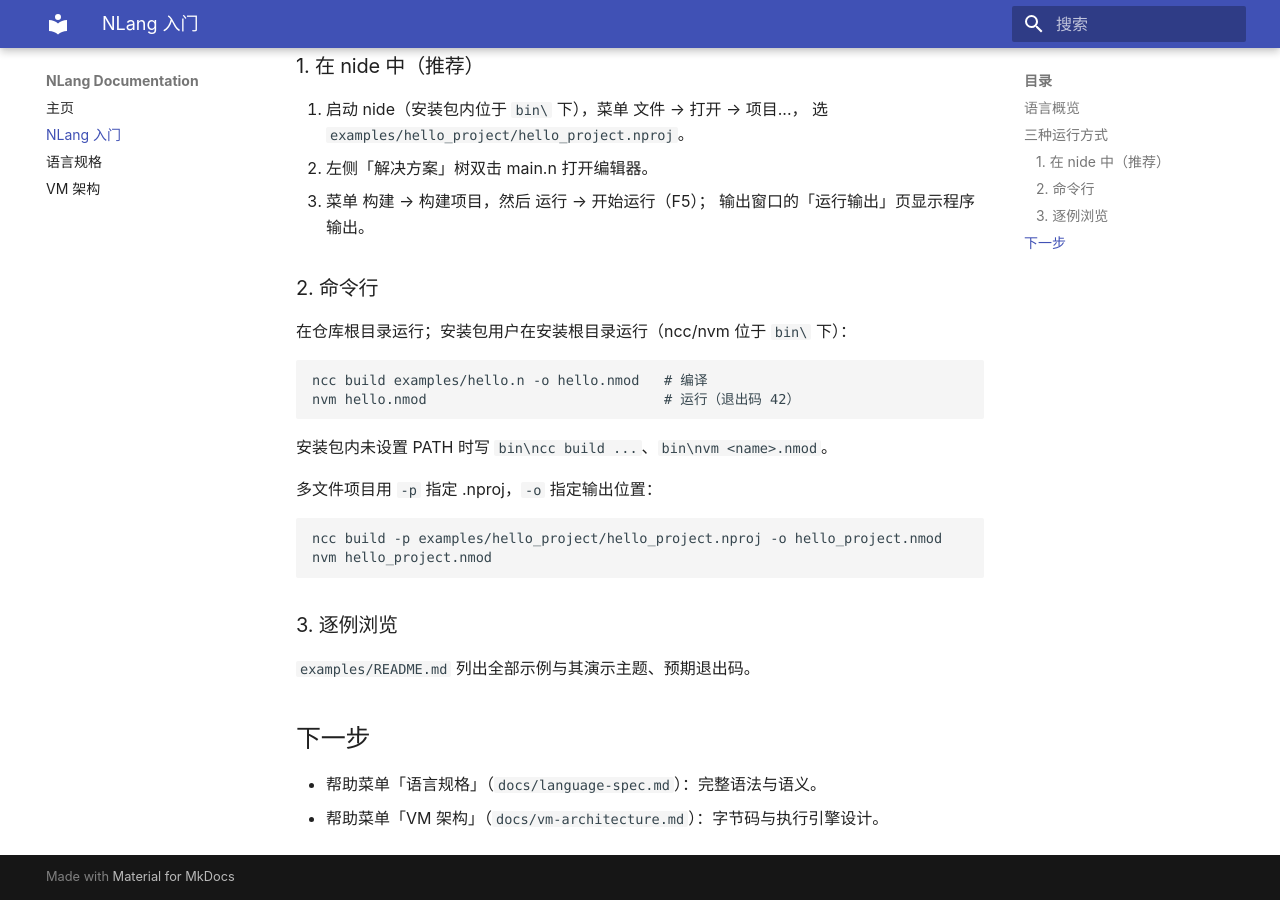
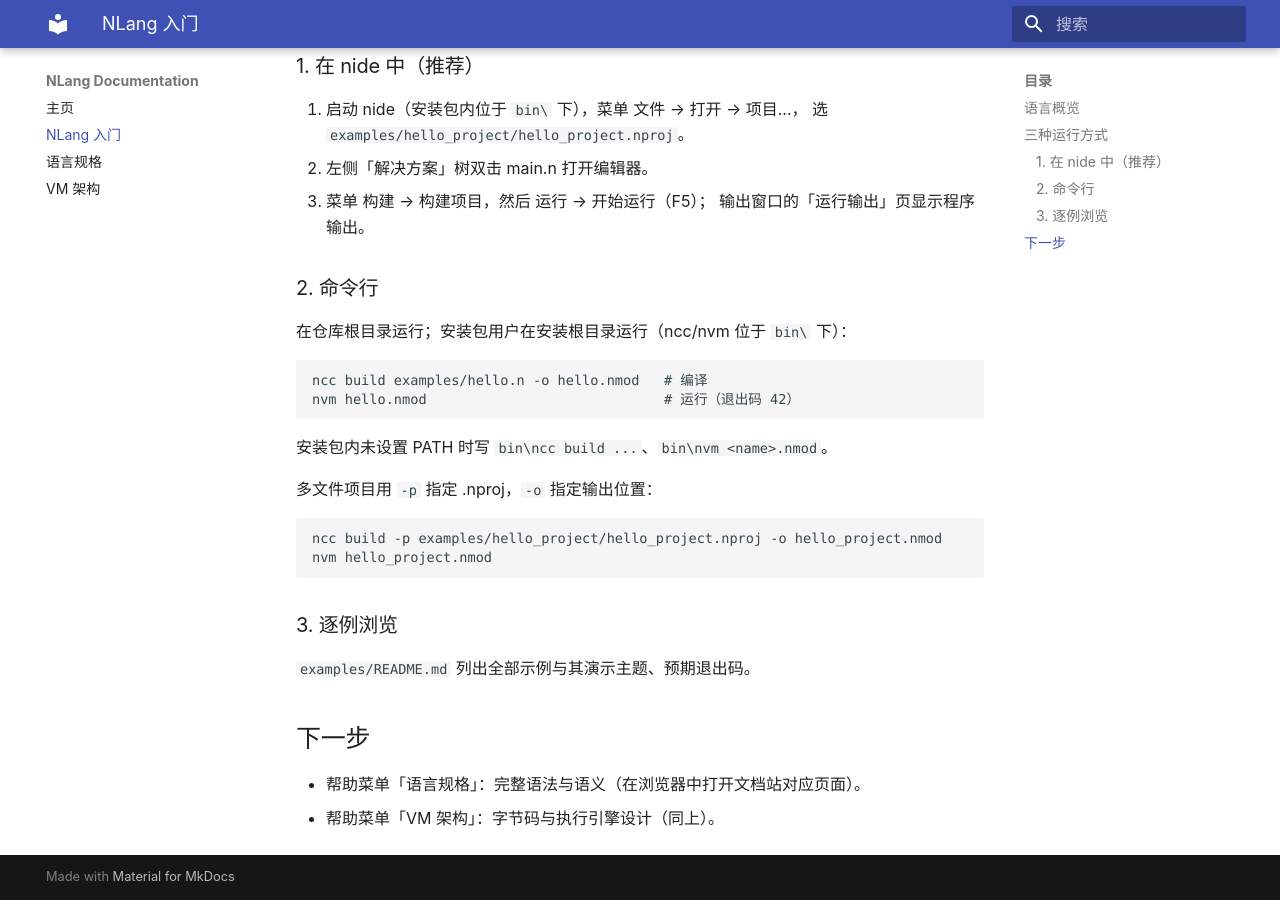
Before and after one commit to dliting/nlang, an MkDocs documentation site: the page built from docs/nlang-getting-started.md, in a window 1280 px wide and 900 px high, scrolled down 875 px. Built offline with MkDocs 1.6.1 and Material for MkDocs 9.7.7, drawn with Linux system fonts in a browser that asks for light colours.

Commit message:
docs/test: verify docs-site package; standalone-file README notes
verify_package now pins the five shipped site artifacts and asserts
the markdown sources stay out of the package. README documents the
standalone-file tree group (build into %TEMP%/nlang-nide, auto-rebuild
on Run), the browser-based help, the docs build options, and the
mkdocs prerequisite; the getting-started help lines match the new
behavior.

```diff
--- a/docs/nlang-getting-started.md
+++ b/docs/nlang-getting-started.md
@@ -49,5 +49,5 @@ NLang 是一门从 EN 游戏引擎脚本语言独立出来的教学/研究型脚
 
 ## 下一步
 
-- 帮助菜单「语言规格」（`docs/language-spec.md`）：完整语法与语义。
-- 帮助菜单「VM 架构」（`docs/vm-architecture.md`）：字节码与执行引擎设计。
+- 帮助菜单「语言规格」：完整语法与语义（在浏览器中打开文档站对应页面）。
+- 帮助菜单「VM 架构」：字节码与执行引擎设计（同上）。
```
Also changed, not shown: README.md (+16 -4 lines), 1 other file.
